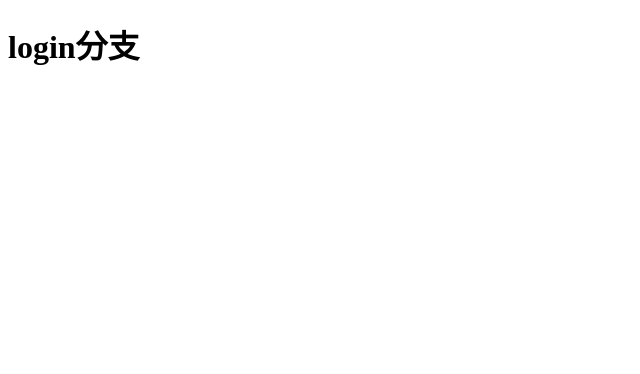
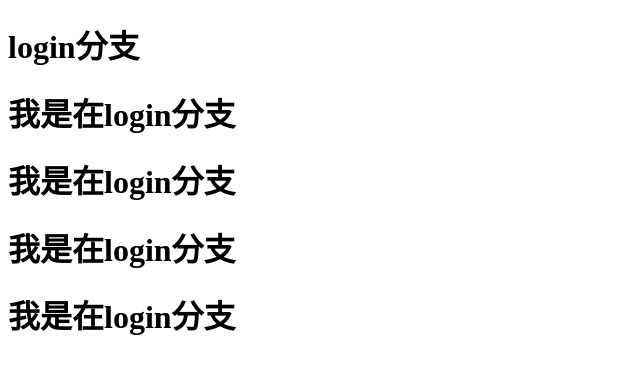
Before and after one commit to TTpeach1/peach22.6.8, a plain HTML site: page index.html in a window 1280 px wide. Shown: the whole page, without its empty margins (0-640 px from the left). Drawn offline with Linux system fonts and the light colour scheme.

Commit message:
更新login分支

```diff
--- a/index.html
+++ b/index.html
@@ -8,5 +8,9 @@
 </head>
 <body>
     <h1>login分支</h1>
+    <h1>我是在login分支</h1>
+    <h1>我是在login分支</h1>
+    <h1>我是在login分支</h1>
+    <h1>我是在login分支</h1>
 </body>
 </html>
```
